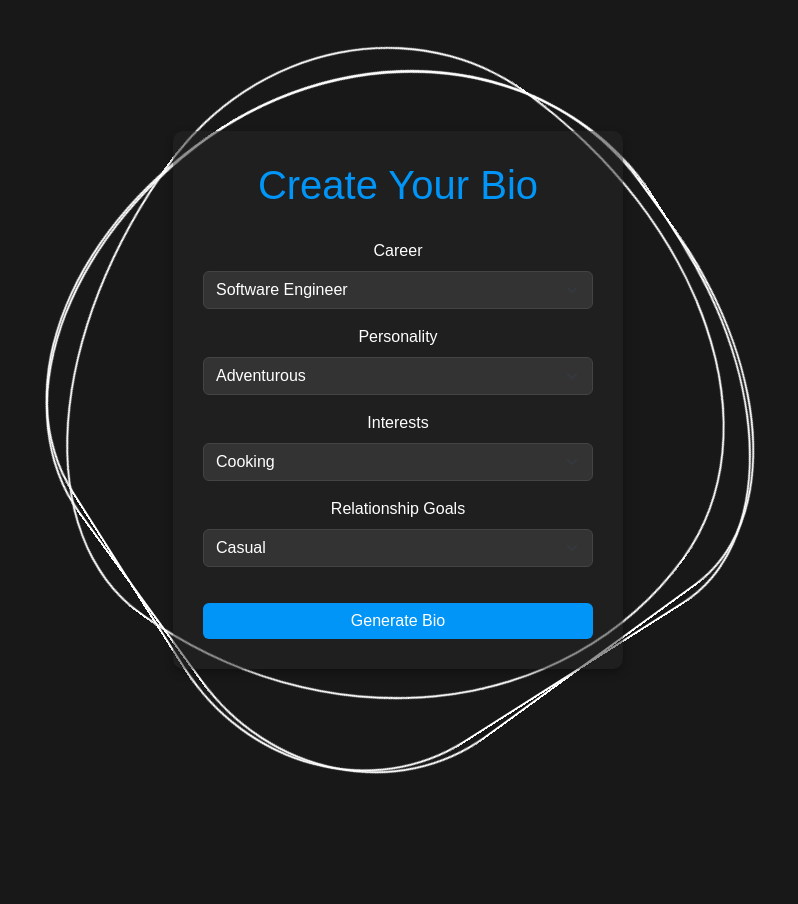
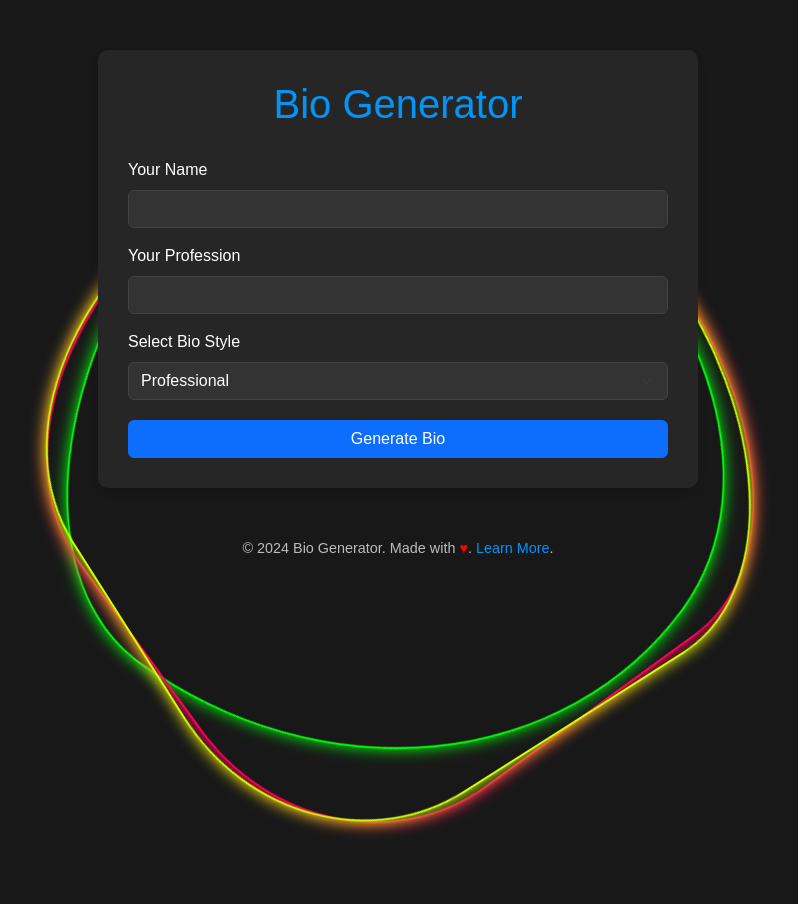
Before and after one commit to MrGojo/bio_generation, a Python web app: template templates/index.html in a window 1280 px wide. Shown: the whole page, without its empty margins (242-1040 px from the left). Before the commit the page ends 774 px from the top, so only its background shows below. Run offline with Jinja, Linux system fonts and the light colour scheme; the template is opened without the code that fills it, so the values that code supplies are empty.

Commit message:
Updated paths and fixed installation issues

```diff
--- a/templates/index.html
+++ b/templates/index.html
@@ -3,8 +3,8 @@
 <head>
     <meta charset="UTF-8">
     <meta name="viewport" content="width=device-width, initial-scale=1.0">
-    <title>DinnerTonight Bio Generator</title>
-    <!-- Bootstrap CDN for styling (modern and responsive UI) -->
+    <title>Generate Your Bio</title>
+    <!-- Bootstrap CDN for styling -->
     <link href="https://cdn.jsdelivr.net/npm/bootstrap@5.3.0-alpha1/dist/css/bootstrap.min.css" rel="stylesheet">
     <style>
         /* Instagram Dark Mode color scheme */
@@ -12,22 +12,23 @@
             font-family: Arial, sans-serif;
             background-color: #181818; /* Instagram dark background */
             color: white; /* Light text color */
+            overflow: hidden; /* Prevent scrolling caused by animation */
+            min-height: 100vh; /* Full height for the page */
+            position: relative; /* For ring animation positioning */
+        }
+
+        /* Animated rings (background effect) */
+        .ring {
+            position: absolute;
+            width: 650px;
+            height: 650px;
             display: flex;
             justify-content: center;
             align-items: center;
-            min-height: 100vh;
-            overflow: hidden; /* Prevent scrolling caused by animation */
-        }
-
-        /* Ring animation styling */
-        .ring {
-            position: absolute;
-            width: 650px; /* Reduced size */
-            height: 650px; /* Reduced size */
-            display: flex;
-            justify-content: center;
-            align-items: center;
-            z-index: 0; /* Behind the container */
+            z-index: -1; /* Keep the rings behind the content */
+            top: 50%; /* Center vertically */
+            left: 50%; /* Center horizontally */
+            transform: translate(-50%, -50%);
         }
 
         .ring i {
@@ -40,21 +41,22 @@
         .ring i:nth-child(1) {
             border-radius: 38% 62% 63% 37% / 41% 44% 56% 59%;
             animation: animate 6s linear infinite;
+            border-color: #00ff0a; /* Green */
+            box-shadow: 0 0 15px #00ff0a; /* Green glow */
         }
 
         .ring i:nth-child(2) {
             border-radius: 41% 44% 56% 59% / 38% 62% 63% 37%;
             animation: animate 4s linear infinite;
+            border-color: #ff0057; /* Pink */
+            box-shadow: 0 0 15px #ff0057; /* Pink glow */
         }
 
         .ring i:nth-child(3) {
             border-radius: 41% 44% 56% 59% / 38% 62% 63% 37%;
             animation: animate 10s linear infinite;
-        }
-
-        .ring:hover i {
-            border: 6px solid var(--clr);
-            filter: drop-shadow(0 0 20px var(--clr));
+            border-color: #d0ff00; /* Yellow */
+            box-shadow: 0 0 15px #d0ff00; /* Yellow glow */
         }
 
         @keyframes animate {
@@ -66,16 +68,15 @@
             }
         }
 
-        /* Container adjustments to layer above the animation */
+        /* Main container styling */
         .container {
-            position: relative;
-            z-index: 1; /* Place above the animated background */
-            max-width: 450px; /* Reduced width */
-            background-color: rgba(38, 38, 38, 0.5); /* Semi-transparent background for visibility */
+            max-width: 600px;
+            margin: 50px auto;
+            background-color: #262626;
             padding: 30px;
             border-radius: 10px;
-            box-shadow: 0px 4px 8px rgba(0, 0, 0, 0.3); /* Shadow for depth */
-            text-align: center;
+            box-shadow: 0px 4px 8px rgba(0, 0, 0, 0.1);
+            z-index: 1; /* Ensure it is above the animated background */
         }
 
         h1 {
@@ -84,103 +85,84 @@
             color: #0095F6; /* Instagram-like blue for heading */
         }
 
-        .btn {
+        form {
+            margin-top: 20px;
+        }
+
+        .form-control, .form-select {
+            background-color: #333333;
+            color: white;
+            border: 1px solid #444444;
+        }
+
+        .form-control:focus, .form-select:focus {
+            border-color: #0095F6;
+            box-shadow: 0 0 5px #0095F6;
+        }
+
+        .submit-btn {
+            display: block;
             width: 100%;
             margin-top: 20px;
-            background-color: #0095F6; /* Instagram's blue color for buttons */
-            color: white; /* Light text for buttons */
-            border: none;
+            text-align: center;
         }
 
-        .btn:hover {
-            background-color: #0078D4; /* Darker blue on hover */
+        .footer {
+            margin-top: 50px;
+            text-align: center;
+            font-size: 0.9rem;
+            color: #bbbbbb;
         }
 
-        .error-message {
-            color: red;
-            font-size: 16px;
-            text-align: center;
-            margin-bottom: 15px;
-        }
-
-        /* Styling for select dropdowns in dark mode */
-        .form-select {
-            background-color: #333333; /* Dark background for dropdowns */
-            color: white; /* Light text in dropdowns */
-            border: 1px solid #444444; /* Darker border for dropdowns */
-        }
-
-        .form-select:focus {
-            border-color: #0095F6; /* Blue border on focus */
-            box-shadow: 0 0 5px #0095F6; /* Blue glow effect when focused */
+        .footer a {
+            color: #0095F6;
+            text-decoration: none;
         }
     </style>
 </head>
 <body>
-    <!-- Ring Animation -->
+    <!-- Animated rings (background effect) -->
     <div class="ring">
-        <i style="--clr:#00ff0a;"></i>
-        <i style="--clr:#ff0057;"></i>
-        <i style="--clr:#d0ff00;"></i>
+        <i></i>
+        <i></i>
+        <i></i>
     </div>
 
     <!-- Main container for the form -->
     <div class="container">
-        <h1>Create Your Bio</h1>
+        <h1>Bio Generator</h1>
 
-        <!-- Error message display if API quota is exceeded -->
+        <!-- Display error message if there's an issue with the app -->
         {% if error_message %}
-            <div class="error-message">{{ error_message }}</div>
+            <div class="alert alert-danger" role="alert">
+                {{ error_message }}
+            </div>
         {% endif %}
 
-        <!-- Form to capture the user's preferences for generating their bio -->
+        <!-- Form to accept input for bio generation -->
         <form action="/generate_bio" method="POST">
-            <!-- Career dropdown selection -->
             <div class="mb-3">
-                <label for="career" class="form-label">Career</label>
-                <select class="form-select" id="career" name="career" required>
-                    <option value="Software Engineer">Software Engineer</option>
-                    <option value="Artist">Artist</option>
-                    <option value="Entrepreneur">Entrepreneur</option>
+                <label for="name" class="form-label">Your Name</label>
+                <input type="text" class="form-control" id="name" name="name" required>
+            </div>
+            <div class="mb-3">
+                <label for="profession" class="form-label">Your Profession</label>
+                <input type="text" class="form-control" id="profession" name="profession" required>
+            </div>
+            <div class="mb-3">
+                <label for="style" class="form-label">Select Bio Style</label>
+                <select class="form-select" id="style" name="style" required>
+                    <option value="professional">Professional</option>
+                    <option value="casual">Casual</option>
+                    <option value="funny">Funny</option>
                 </select>
             </div>
+            <button type="submit" class="btn btn-primary submit-btn">Generate Bio</button>
+        </form>
+    </div>
 
-            <!-- Personality dropdown selection -->
-            <div class="mb-3">
-                <label for="personality" class="form-label">Personality</label>
-                <select class="form-select" id="personality" name="personality" required>
-                    <option value="Adventurous">Adventurous</option>
-                    <option value="Creative">Creative</option>
-                    <option value="Compassionate">Compassionate</option>
-                    <option value="Introverted">Introverted</option>
-                </select>
-            </div>
-
-            <!-- Interests dropdown selection -->
-            <div class="mb-3">
-                <label for="interests" class="form-label">Interests</label>
-                <select class="form-select" id="interests" name="interests" required>
-                    <option value="Cooking">Cooking</option>
-                    <option value="Traveling">Traveling</option>
-                    <option value="Fitness">Fitness</option>
-                    <option value="Music">Music</option>
-                </select>
-            </div>
-
-            <!-- Relationship goals dropdown selection -->
-            <div class="mb-3">
-                <label for="relationship_goals" class="form-label">Relationship Goals</label>
-                <select class="form-select" id="relationship_goals" name="relationship_goals" required>
-                    <option value="Casual">Casual</option>
-                    <option value="Long-term">Long-term</option>
-                    <option value="Adventurous">Adventurous</option>
-                    <option value="Seeking Deep Connection">Seeking Deep Connection</option>
-                </select>
-            </div>
-
-            <!-- Submit button to generate the bio -->
-            <button type="submit" class="btn">Generate Bio</button>
-        </form>
+    <div class="footer">
+        <p>&copy; 2024 Bio Generator. Made with <span style="color: red;">♥</span>. <a href="https://example.com" target="_blank">Learn More</a>.</p>
     </div>
 
     <!-- Bootstrap script for proper functioning of components -->
```
Also changed, not shown: app.py (+26 -40 lines), requirements.txt (+3 -13 lines), templates/bio_result.html (+19 -30 lines).
